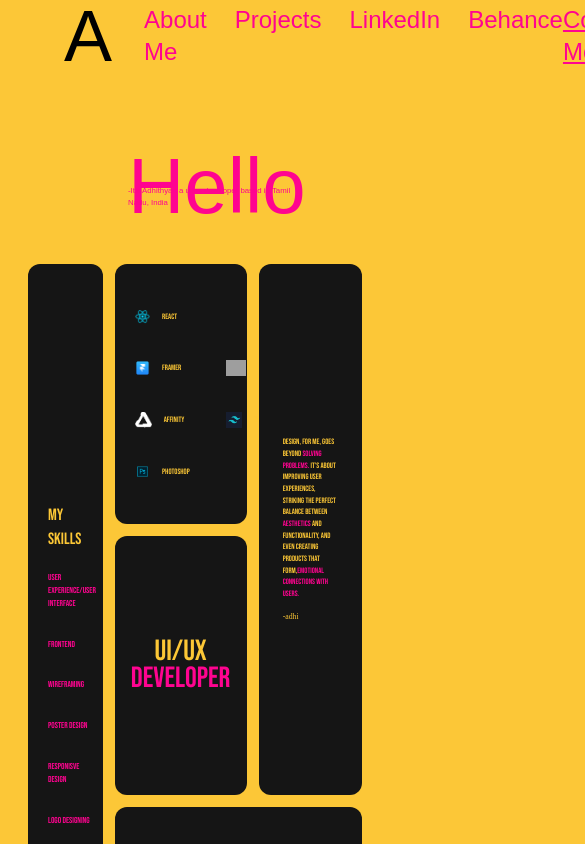
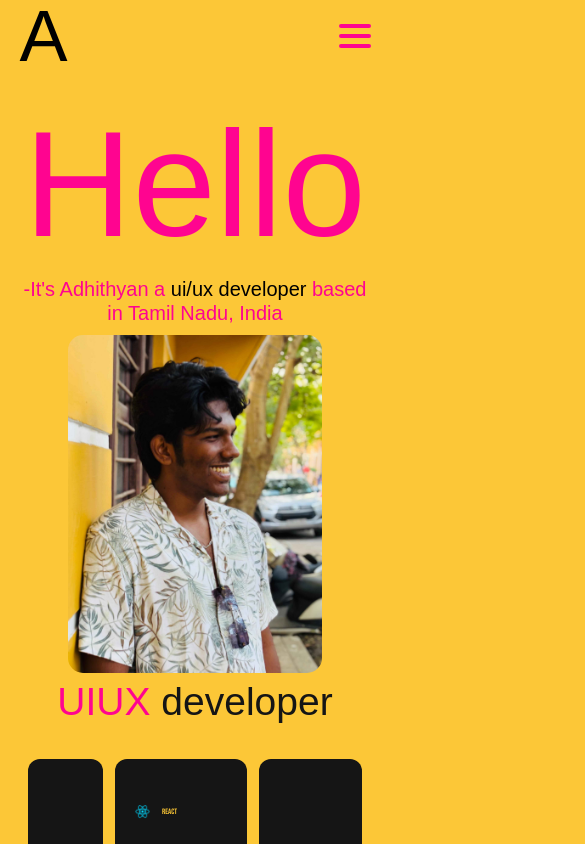
Before and after one commit to Adhithyan2004/Portfolio-Website, a React (Vite) app: page / in a window 390 px wide. Shown: the top 844 px of the page, 585 px wide, since content can reach past the window. Built offline with nearby package versions, Linux system fonts and the light colour scheme; grey boxes are pictures that could not be loaded; a web font is replaced by a local one.

Commit message:
major breakpoints added

```diff
--- a/src/components/AbtSection.jsx
+++ b/src/components/AbtSection.jsx
@@ -15,6 +15,7 @@ const AbtSection = () => {
           <p>FRONTEND</p>
           <p>UI/UX DESIGN</p>
           <p>BRANDING & IDENTITY</p>
+          <p>RESPONSIVE DESIGNING</p>
         </div>
       </div>
       <div className="expcntr pb-24 ml-12 p-7 mt-3  text-4xl flex flex-col gap-5">
--- a/src/components/Bento.jsx
+++ b/src/components/Bento.jsx
@@ -9,11 +9,11 @@ import tailwind from "../assets/taiwldc.jpg";
 // TODO optimize Bento layout for screens
 const Bento = () => {
   return (
-    <div className="grid grid-cols-12 grid-rows-12 h-[95vh] gap-3 m-7">
+    <div className="MainGrid grid grid-cols-12 grid-rows-12 h-[95vh] gap-3 m-7">
       <div className="Skills bg-blk row-span-12 col-span-3 rounded-xl p-5 flex flex-col flex-wrap justify-center gap-5">
         <h1 className="font-sec text-primary text-[4.2vw] gap-3">My Skills</h1>
         <div className="skls text-secondary font-sec flex flex-col gap-7 text-[2.2vw]">
-          <span>User Experience/User Interface</span>
+          <span>User Experience and User Interface</span>
           <span>Frontend</span>
           <span>Wireframing</span>
           <span>Poster design</span>
--- a/src/components/Footer.jsx
+++ b/src/components/Footer.jsx
@@ -11,7 +11,7 @@ const Footer = () => {
 
   return (
     <>
-      <div className="text-2xl flex gap-6 pl-9 py-6">
+      <div className="Ftr text-2xl flex gap-6 pl-9 py-6">
         <span className="font-sec">©2025</span>
         <span onClick={handleCnt} className="cursor-pointer">
           Contact
--- /dev/null
+++ b/src/components/HamburgerMenu.jsx
@@ -0,0 +1,83 @@
+import React, { useState, useEffect, useRef } from "react";
+
+const HamburgerMenu = () => {
+  const [menuOpen, setMenuOpen] = useState(false);
+  const menuRef = useRef(null);
+
+  //to handle toggling  the menu
+  const toggleMenu = () => {
+    setMenuOpen((prev) => !prev);
+  };
+  // Close hammenu whe touch outside
+  const handleOutsideClick = (event) => {
+    if (menuRef.current && !menuRef.current.contains(event.target)) {
+      setMenuOpen(false);
+    }
+  };
+
+  // Close hammenu when scrolled outside r anywhere
+  useEffect(() => {
+    const handleScroll = () => setMenuOpen(false);
+
+    document.addEventListener("click", handleOutsideClick);
+    document.addEventListener("scroll", handleScroll);
+
+    return () => {
+      document.removeEventListener("click", handleOutsideClick);
+      document.removeEventListener("scroll", handleScroll);
+    };
+  }, []);
+
+  return (
+    <div className="relative" ref={menuRef}>
+      {/* Hamburger Icon */}
+      <button
+        className="flex flex-col justify-between w-8 h-6 z-10 focus:outline-none"
+        onClick={toggleMenu}
+        aria-label="Menu"
+      >
+        <span
+          className={`block w-full h-1 bg-secondary rounded transition-transform ${
+            menuOpen ? "translate-y-3 rotate-45" : ""
+          }`}
+        ></span>
+        <span
+          className={`block w-full h-1 bg-secondary rounded transition-opacity ${
+            menuOpen ? "opacity-0" : ""
+          }`}
+        ></span>
+        <span
+          className={`block w-full h-1 bg-secondary rounded transition-transform ${
+            menuOpen ? "-translate-y-2 -rotate-45" : ""
+          }`}
+        ></span>
+      </button>
+
+      {/* Menu Options */}
+      {menuOpen && (
+        <div className="absolute top-10 right-0 bg-secondary shadow-lg w-[120px] rounded-lg p-4 flex flex-col gap-3">
+          <a
+            href="#option1"
+            className="text-primary hover:text-gray-600 transition-colors"
+          >
+            About
+          </a>
+          <a
+            href="#option2"
+            className="text-primary hover:text-gray-600 transition-colors"
+          >
+            News
+          </a>
+          <a
+            href="#option3"
+            className="text-primary hover:text-gray-600 transition-colors"
+          >
+            Ask Tamriel
+          </a>
+        </div>
+      )}
+    </div>
+  );
+};
+
+export default HamburgerMenu;
--- a/src/components/Hero.jsx
+++ b/src/components/Hero.jsx
@@ -22,13 +22,15 @@ const Hero = () => {
             rootMargin="-50px"
             onLetterAnimationComplete={handleAnimationComplete}
           /> */}
-          <h1 className="text-[20vw] mb-[-60px]">Hello</h1>
-          <p className="text-[2vw]">
-            -It's Adhithyan a ui/ux developer based in Tamil Nadu, India
+          <h1 className="HroTxt text-[20vw] mb-[-60px]">Hello</h1>
+          <p className="HroDesc text-[2.5vw] w-[45vw]">
+            -It's Adhithyan a <span className="text-black">ui/ux developer</span> based in Tamil Nadu,
+            India
           </p>
         </div>
         <div className="HroRgt">
           <img className="MePic" src={Me} alt="mera face" />
+          <p className="MobTxtJob text-[10vw] text-secondary">UIUX <span className="text-blk">developer</span></p>
         </div>
       </div>
     </>
--- a/src/components/NavBar.jsx
+++ b/src/components/NavBar.jsx
@@ -1,5 +1,6 @@
 import React from "react";
 import { useNavigate } from "react-router-dom";
+import HamburgerMenu from "./HamburgerMenu";
 const NavBar = () => {
   const navigate = useNavigate();
 
@@ -22,9 +23,14 @@ const NavBar = () => {
   return (
     <nav className="NCntr mx-16 flex items-center justify-between">
       <div className="Nlft flex items-center gap-8">
-        <h1 className="text-7xl cursor-pointer" onClick={handleNavHome}>
-          A
-        </h1>
+        <div className="MobNav">
+          <h1 className="text-7xl cursor-pointer" onClick={handleNavHome}>
+            A
+          </h1>
+          <div className="NrgtHmb">
+            <HamburgerMenu />
+          </div>
+        </div>
         <div className="Nopts text-2xl flex gap-7 text-secondary">
           <span
             onClick={handleNavAbt}
@@ -60,7 +66,7 @@ const NavBar = () => {
       </div>
       <u
         onClick={handleNavCnt}
-        className="Nrgt text-2xl text-secondary transition delay-75 duration-200 ease-in-out hover:-translate-y-1 hover:scale-x-105 cursor-pointer"
+        className="Nrgt CntBtn text-2xl text-secondary transition delay-75 duration-200 ease-in-out hover:-translate-y-1 hover:scale-x-105 cursor-pointer"
       >
         Contact Me
       </u>
--- a/src/components/ProjectDetails.jsx
+++ b/src/components/ProjectDetails.jsx
@@ -20,7 +20,7 @@ const ProjectDetails = () => {
       <div className="mt-10 mx-16">
         <div className="flex items-center gap-6">
           <h1 className="text-9xl text-secondary">
-            <a href={project.link} target="_blank" rel="nooopener noreferrer">
+            <a href={project.link} target="_blank" rel="noopener noreferrer">
               {project.title}
             </a>
           </h1>
--- a/src/data/projects.js
+++ b/src/data/projects.js
@@ -25,7 +25,7 @@ export const projects = [
     img2: Wrk12,
     wrkimg: WrkHome1,
     category: "Branding, Package Designing, Frontend Development",
-    link:"https://www.behance.net/gallery/199652117/Wiki-App-for-hip-hop-artists-(RAPP)",
+    link:"https://www.behance.net/gallery/211285593/Bean-Odyssey-Package-Design-and-Branding"
   },
   {
     id: "2",
@@ -36,7 +36,7 @@ export const projects = [
     img2: Wrk22,
     wrkimg: WrkHome2,
     category: "UI/UX, Mobile Application Design, Case Study",
-    link:"https://www.behance.net/gallery/199652117/Wiki-App-for-hip-hop-artists-(RAPP)",
+    link:"https://www.behance.net/gallery/199652117/Wiki-App-for-hip-hop-artists-(RAPP)"
   },
   {
     id: "3",
@@ -47,7 +47,7 @@ export const projects = [
     img2:Wrk32,
     wrkimg: WrkHome3,
     category: "UI/UX, Mobile Screen Design, Case Study",
-    link:"https://www.behance.net/gallery/203569423/Fitness-social-tracker-app(PeakPulse)",
+    link:"https://www.behance.net/gallery/203569423/Fitness-social-tracker-app(PeakPulse)"
   },
   {
     id:"4",
@@ -58,6 +58,6 @@ export const projects = [
     img2:Wrk42,
     wrkimg: WrkHome4,
     category:"Poster Design, Graphic Design, Visual Communication",
-    link:"https://www.behance.net/gallery/200966697/Posters",
+    link:"https://www.behance.net/gallery/200966697/Posters"
   },
 ];
--- a/src/index.css
+++ b/src/index.css
@@ -74,3 +74,97 @@ body {
   margin-right: auto;
   margin-bottom: 40px;
 }
+
+
+/* Mobile optimization starts here !!*/
+@media (min-width: 0px) and (max-width: 480px) {
+  .Nopts {
+    display: none;
+  }
+  .CntBtn {
+    display: none;
+  }
+
+  .NCntr{
+    margin:0;
+  }
+
+  .Nlft{
+    width: 100%;
+  }
+
+  .MobNav {
+    display: flex;
+    align-items: center;
+    justify-content: space-between;
+    width: 90vw;
+    margin-right: auto;
+    margin-left: auto;
+  }
+
+  .HroCntr{
+    width: 100%;
+    display: flex;
+    flex-direction: column;
+    align-items: center;
+    margin: 0px;
+    gap: 10px;
+  }
+
+  .HroTxt{
+    margin: 0;
+    margin-bottom: -20px;
+    text-align: center;
+    font-size: 150px;
+  }
+
+  .HroDesc{
+    margin: 0;
+    text-align: center;
+    font-size: 20px;
+    width: 90%;
+    /* margin-left: auto;
+    margin-right: auto; */
+    line-height: 24px;
+  }
+
+  .HroLft{
+        display: flex;
+        flex-direction: column;
+        align-items: center;
+        justify-content: center;
+  }
+
+  .MePic{
+    width: 65%;
+    /* margin-left: auto;
+    margin-right: auto; */
+  }
+
+  .HroRgt{
+    margin: 0;
+    display: flex;
+    flex-direction: column;
+    justify-content: center;
+    align-items: center;
+  }
+
+  .Ftr{
+    display: flex;
+    flex-wrap: wrap;
+  }
+
+  .Title{
+    display: none;
+  }
+}
+
+@media (min-width:1279px){
+  .NrgtHmb{
+    display: none;
+  }
+
+  .MobTxtJob{
+    display: none;
+  }
+}
```
Also changed, not shown: src/brkpoints.txt (added), src/reference.txt (added).
